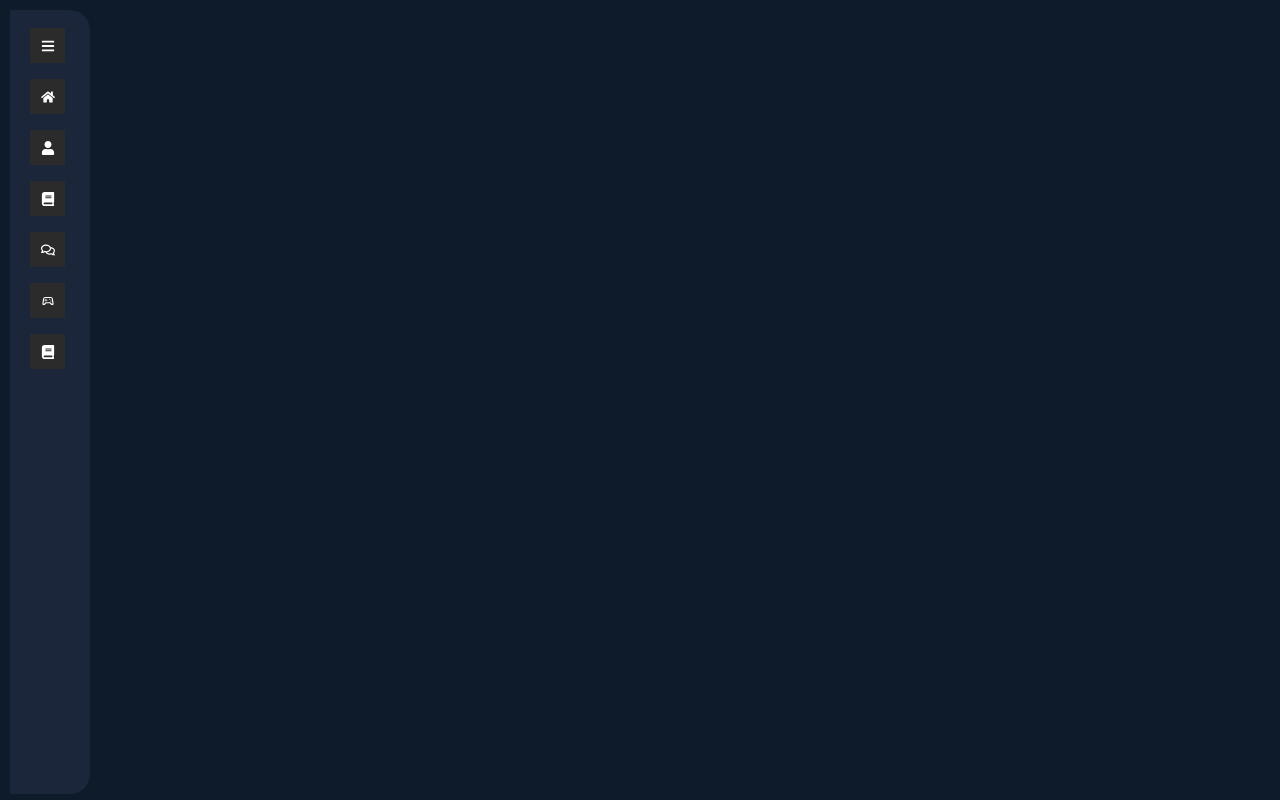
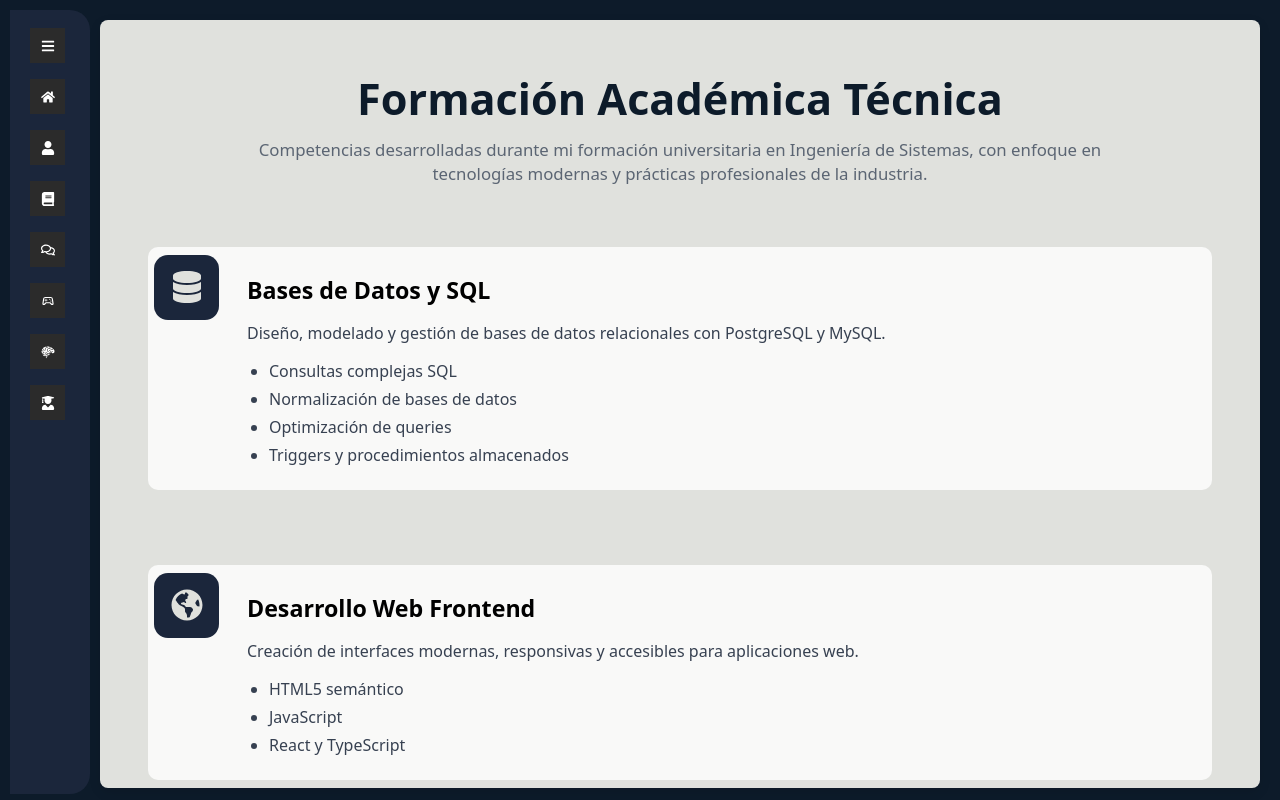
Before and after one commit to Braslyvm/Portafolio_DPW, a React (Vite) app in the folder Portafolio/: page /formacion in a window 1280 px wide. Built offline with nearby package versions, Linux system fonts and the light colour scheme.

Commit message:
Se crear la ultima seccion de formacion

```diff
--- a/Portafolio/src/App.jsx
+++ b/Portafolio/src/App.jsx
@@ -9,6 +9,7 @@ import DetallesCurso from "./components/DetallesCurso";
 import Comentarios from "./components/Comentarios";
 import Hobby from "./components/Hobby";
 import Reflexiones from "./components/Reflexion";
+import FOrmacion from "./components/Formacion";
 import "./styles/base.css";
 import "./styles/layout.css";
 import "./styles/overrides.css";
@@ -33,6 +34,7 @@ export default function App() {
               <Route path="/hobbies" element={<Hobby />} />
               <Route path="/curso/:codigo" element={<DetallesCurso />} />
               <Route path="/reflexiones" element={<Reflexiones />} />
+              <Route path="/formacion" element={<FOrmacion />} />
             </Routes>
           </div>
         </div>
--- /dev/null
+++ b/Portafolio/src/assets/Formacion.json
@@ -0,0 +1,49 @@
+{
+  "Formacion": {
+    "Titulo": "Formación Académica Técnica",
+    "Subtitulo": "Competencias desarrolladas durante mi formación universitaria en Ingeniería de Sistemas, con enfoque en tecnologías modernas y prácticas profesionales de la industria."
+  },
+
+  "BasesDatos": {
+    "Titulo": "Bases de Datos y SQL",
+    "Descripcion": "Diseño, modelado y gestión de bases de datos relacionales con PostgreSQL y MySQL.",
+    "Item1": "Consultas complejas SQL",
+    "Item2": "Normalización de bases de datos",
+    "Item3": "Optimización de queries",
+    "Item4": "Triggers y procedimientos almacenados"
+  },
+
+  "Frontend": {
+    "Titulo": "Desarrollo Web Frontend",
+    "Descripcion": "Creación de interfaces modernas, responsivas y accesibles para aplicaciones web.",
+    "Item1": "HTML5 semántico",
+    "Item2": "JavaScript",
+    "Item3": "React y TypeScript"
+  },
+
+  "Backend": {
+    "Titulo": "Backend y APIs",
+    "Descripcion": "Desarrollo de servicios backend robustos y APIs escalables para aplicaciones empresariales.",
+    "Item1": "Node.js y Express",
+    "Item2": "Autenticación JWT",
+    "Item3": "APIs RESTful",
+    "Item4": "Integración de servicios"
+  },
+
+  "Lenguajes": {
+    "Titulo": "Lenguajes y Paradigmas",
+    "Descripcion": "Dominio de múltiples lenguajes con enfoque en programación orientada a objetos y funcional.",
+    "Item1": "Python",
+    "Item2": "JavaScript / TypeScript",
+    "Item3": "Java",
+    "Item4": "Programación funcional"
+  },
+
+  "Herramientas": {
+    "Titulo": "Herramientas Tecnológicas",
+    "Descripcion": "Uso profesional de herramientas modernas para proyectos colaborativos.",
+    "Item1": "Git y GitHub",
+    "Item2": "Docker y contenedores",
+    "Item3": "Testing (Pytest)"
+  }
+}
--- /dev/null
+++ b/Portafolio/src/components/Formacion.jsx
@@ -0,0 +1,90 @@
+import React from "react";
+import { FaDatabase, FaGlobeAmericas, FaServer, FaCode, FaTools } from "react-icons/fa";
+import data from "../assets/Formacion.json";
+
+export default function FormacionTecnica() {
+  return (
+    <main className="content">
+      <div className="Sup-contenedor">
+        <div className="seccion2-wrapper">
+          <h1 className="seccion2-titulo-principal">{data.Formacion.Titulo}</h1>
+          <p className="seccion2-subtitulo">{data.Formacion.Subtitulo}</p>
+          <div className="seccion2-item">
+            <div className="seccion2-icon">
+              <FaDatabase />
+            </div>
+            <div className="seccion2-texto">
+              <h2 className="seccion2-item-titulo">{data.BasesDatos.Titulo}</h2>
+              <p className="seccion2-item-desc">{data.BasesDatos.Descripcion}</p>
+              <ul className="seccion2-lista">
+                <li>{data.BasesDatos.Item1}</li>
+                <li>{data.BasesDatos.Item2}</li>
+                <li>{data.BasesDatos.Item3}</li>
+                <li>{data.BasesDatos.Item4}</li>
+              </ul>
+            </div>
+          </div>
+          <div className="seccion2-item seccion2-right">
+            <div className="seccion2-texto">
+              <h2 className="seccion2-item-titulo">{data.Frontend.Titulo}</h2>
+              <p className="seccion2-item-desc">{data.Frontend.Descripcion}</p>
+              <ul className="seccion2-lista">
+                <li>{data.Frontend.Item1}</li>
+                <li>{data.Frontend.Item2}</li>
+                <li>{data.Frontend.Item3}</li>
+              </ul>
+            </div>
+            <div className="seccion2-icon">
+              <FaGlobeAmericas />
+            </div>
+          </div>
+          <div className="seccion2-item">
+            <div className="seccion2-icon">
+              <FaServer />
+            </div>
+            <div className="seccion2-texto">
+              <h2 className="seccion2-item-titulo">{data.Backend.Titulo}</h2>
+              <p className="seccion2-item-desc">{data.Backend.Descripcion}</p>
+              <ul className="seccion2-lista">
+                <li>{data.Backend.Item1}</li>
+                <li>{data.Backend.Item2}</li>
+                <li>{data.Backend.Item3}</li>
+                <li>{data.Backend.Item4}</li>
+              </ul>
+            </div>
+          </div>
+          <div className="seccion2-item seccion2-right">
+            <div className="seccion2-texto">
+              <h2 className="seccion2-item-titulo">{data.Lenguajes.Titulo}</h2>
+              <p className="seccion2-item-desc">{data.Lenguajes.Descripcion}</p>
+              <ul className="seccion2-lista">
+                <li>{data.Lenguajes.Item1}</li>
+                <li>{data.Lenguajes.Item2}</li>
+                <li>{data.Lenguajes.Item3}</li>
+                <li>{data.Lenguajes.Item4}</li>
+              </ul>
+            </div>
+            <div className="seccion2-icon">
+              <FaCode />
+            </div>
+          </div>
+          <div className="seccion2-item">
+            <div className="seccion2-icon">
+              <FaTools />
+            </div>
+            <div className="seccion2-texto">
+              <h2 className="seccion2-item-titulo">{data.Herramientas.Titulo}</h2>
+              <p className="seccion2-item-desc">{data.Herramientas.Descripcion}</p>
+              <ul className="seccion2-lista">
+                <li>{data.Herramientas.Item1}</li>
+                <li>{data.Herramientas.Item2}</li>
+                <li>{data.Herramientas.Item3}</li>
+              </ul>
+            </div>
+          </div>
+
+        </div>
+      </div>
+    </main>
+  );
+}
--- a/Portafolio/src/components/Sidebar.jsx
+++ b/Portafolio/src/components/Sidebar.jsx
@@ -1,6 +1,7 @@
 import React from "react";
 import { ProSidebar, Menu, MenuItem } from "react-pro-sidebar";
-import { FaBook, FaUser, FaBars, FaHome, FaRegComments } from "react-icons/fa";
+import { FaBook, FaUser, FaBars, FaHome, FaRegComments,FaUserGraduate } from "react-icons/fa";
+import { GiBrain } from "react-icons/gi";
 import { MdOutlineSportsEsports } from "react-icons/md";
 import { Link } from "react-router-dom";
 import "react-pro-sidebar/dist/css/styles.css";
@@ -28,7 +29,8 @@ export default function Sidebar({ collapsed, setCollapsed }) {
           <MenuItem icon={<FaBook />}><Link to="/cursos">Cursos</Link></MenuItem>
           <MenuItem icon={<FaRegComments />}><Link to="/Comentarios">Comentarios</Link></MenuItem>
           <MenuItem icon={<MdOutlineSportsEsports />}><Link to="/hobbies">Hobbies</Link></MenuItem>
-          <MenuItem icon={<FaBook />}><Link to="/reflexiones">Reflexiones</Link></MenuItem>
+          <MenuItem icon={<GiBrain />}><Link to="/reflexiones">Reflexiones</Link></MenuItem>
+          <MenuItem icon={<FaUserGraduate />}><Link to="/formacion">Formación</Link></MenuItem>
         </Menu>
       </ProSidebar>
 
--- a/Portafolio/src/styles/components.css
+++ b/Portafolio/src/styles/components.css
@@ -566,3 +566,111 @@
   }
 
 }
+
+
+
+.seccion2-wrapper {
+  max-width: 1100px;
+  margin: 0 auto;
+  padding: 0 28px;
+  font-family: system-ui, sans-serif;
+}
+
+
+.seccion2-titulo-principal {
+  text-align: center;
+  font-size: 2.7rem;
+  font-weight: 800;
+  margin-bottom: 10px;
+  color: var(--text-dark);
+}
+
+.seccion2-subtitulo {
+  text-align: center;
+  max-width: 850px;
+  margin: 0 auto 60px auto;
+  color: #5b6573;
+  font-size: 1.05rem;
+  line-height: 1.45;
+}
+
+
+.seccion2-item {
+  display: flex;
+  gap: 28px;
+  margin-bottom: 75px;
+  align-items: flex-start;
+  padding: 8px 6px;
+  border-radius: 10px;
+  background: rgba(255, 255, 255, 0.808);
+}
+
+
+.seccion2-left {
+  flex-direction: row;
+}
+
+.seccion2-right {
+  flex-direction: row-reverse;
+}
+
+.seccion2-icon {
+  width: 65px;
+  height: 65px;
+  background-color: var(--sider);
+  color: var(--light-bg);
+  display: flex;
+  justify-content: center;
+  align-items: center;
+  border-radius: 14px;
+  font-size: 32px;
+}
+
+.seccion2-texto {
+  flex: 1;
+}
+
+.seccion2-item-titulo {
+  font-size: 1.45rem;
+  font-weight: 700;
+  margin-bottom: 4px;
+}
+
+.seccion2-item-desc {
+  color: #374151;
+  font-size: 1rem;
+  margin-bottom: 10px;
+}
+
+.seccion2-lista {
+  padding-left: 22px;
+  list-style: disc;
+}
+
+.seccion2-lista li {
+  margin-bottom: 6px;
+  font-size: 1rem;
+  color: #374151;
+}
+
+
+@media (max-width: 700px) {
+  .seccion2-item {
+    flex-direction: column !important;
+  }
+
+  .seccion2-icon {
+    margin-bottom: 12px;
+  }
+}
+
+@media (max-width: 400px) {
+  .seccion2-titulo-principal {
+    font-size: 2rem;
+  }
+
+  .seccion2-item {
+    margin-bottom: 50px;
+    padding: 10px;
+  }
+}
```
